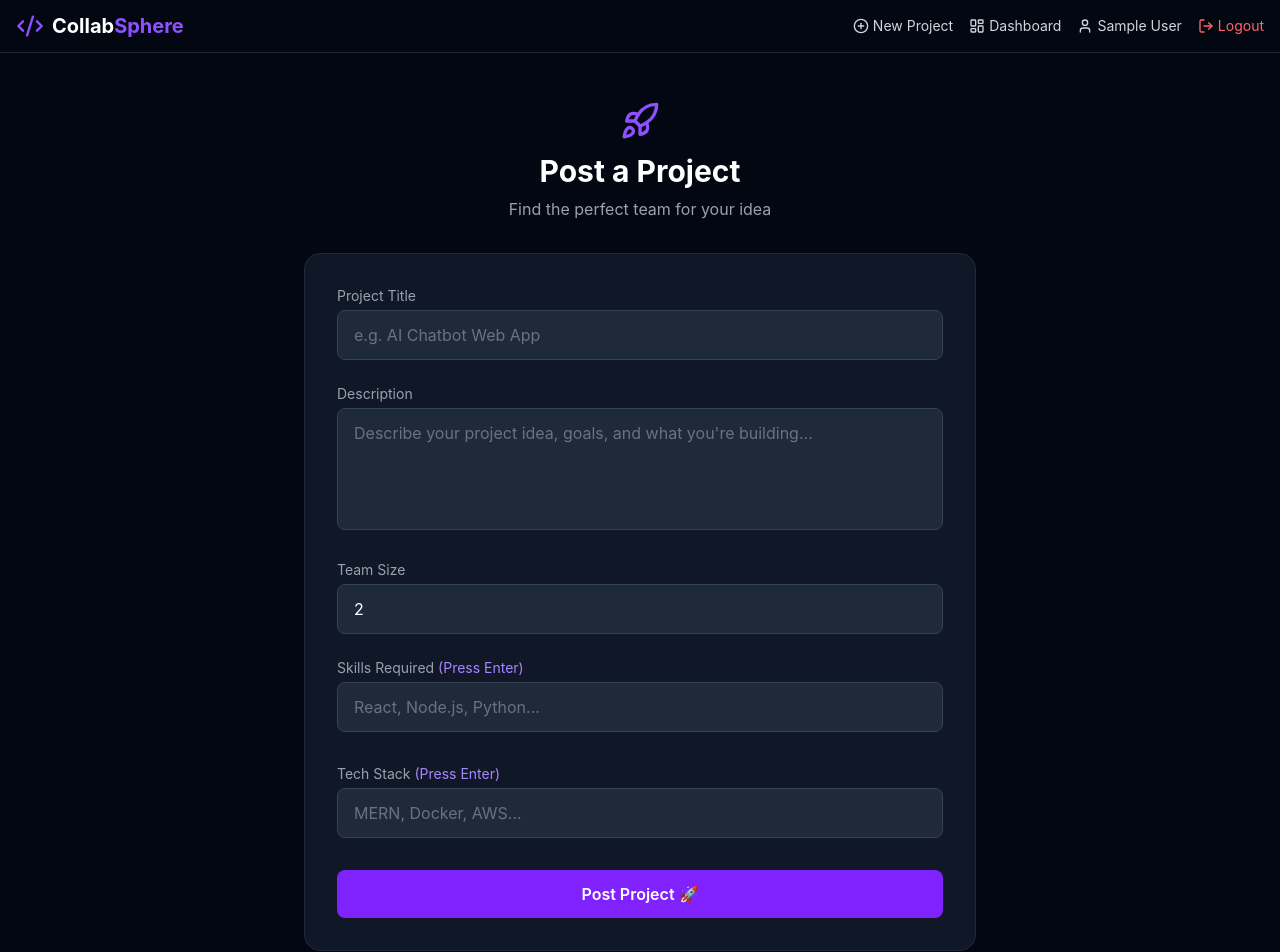
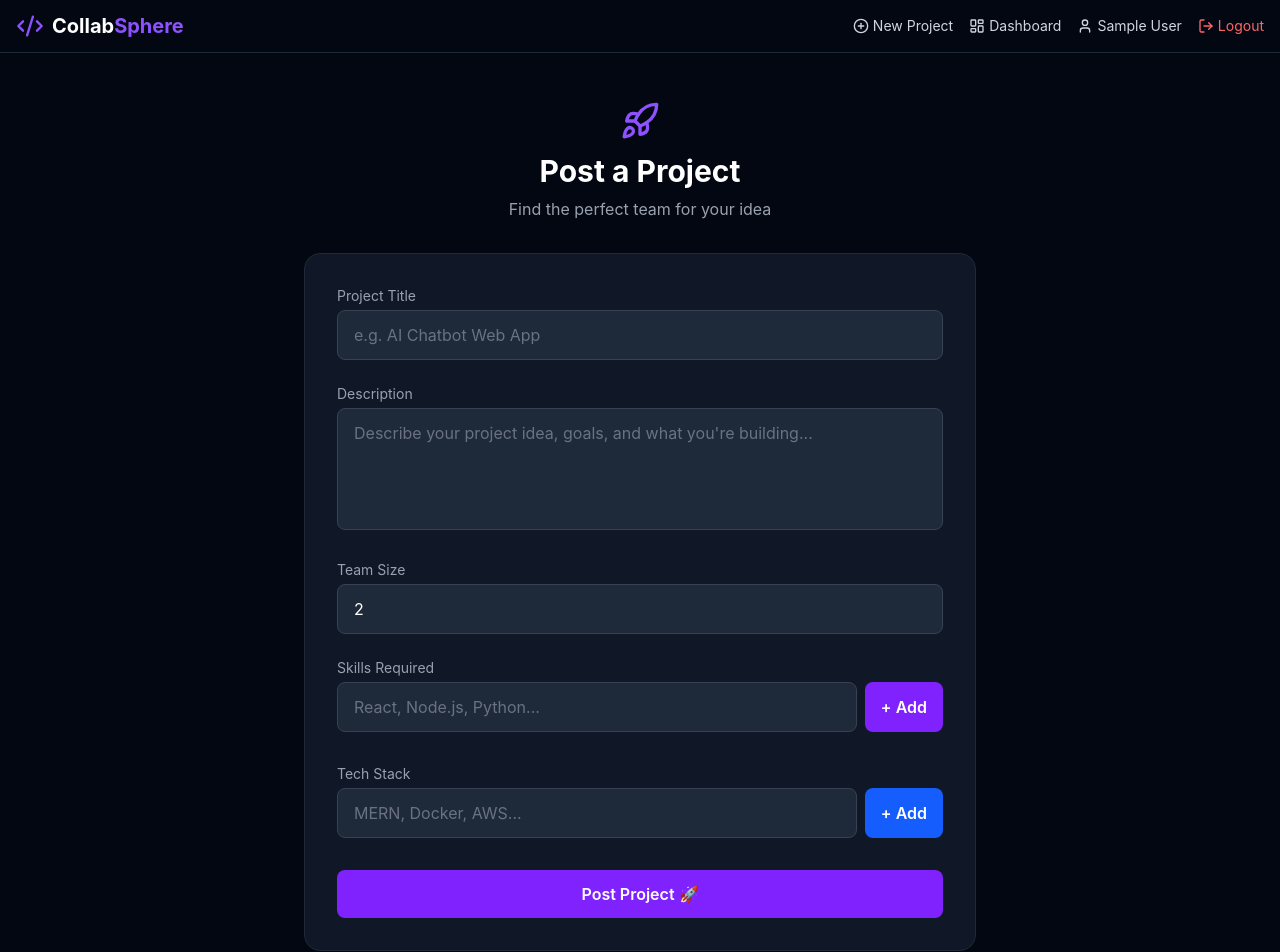
Before and after one commit to adarshnikam17/CollabSphere, a React (Vite) app in the folder client/: page /create-project in a window 1280 px wide. Shown: the top 952 px of the page. Built offline with nearby package versions, Linux system fonts and the light colour scheme; sample sign-in values are in the browser's storage.

Commit message:
fix: add button for skills on all pages

```diff
--- a/client/src/pages/CreateProject.jsx
+++ b/client/src/pages/CreateProject.jsx
@@ -21,6 +21,13 @@ export default function CreateProject() {
     }
   };
 
+  const addTagBtn = (list, setList, input, setInput) => {
+    if (input.trim() && !list.includes(input.trim())) {
+      setList([...list, input.trim()]);
+      setInput("");
+    }
+  };
+
   const removeTag = (item, list, setList) => setList(list.filter((i) => i !== item));
 
   const handleSubmit = async (e) => {
@@ -28,11 +35,7 @@ export default function CreateProject() {
     if (skills.length === 0) return toast.error("Add at least one required skill");
     setLoading(true);
     try {
-      const { data } = await api.post("/projects", {
-        ...form,
-        skillsRequired: skills,
-        techStack: tech,
-      });
+      const { data } = await api.post("/projects", { ...form, skillsRequired: skills, techStack: tech });
       toast.success("Project posted! 🚀");
       navigate(`/projects/${data.project._id}`);
     } catch (error) {
@@ -55,50 +58,34 @@ export default function CreateProject() {
           <form onSubmit={handleSubmit} className="space-y-6">
             <div>
               <label className="text-sm text-gray-400 mb-1 block">Project Title</label>
-              <input
-                type="text"
-                placeholder="e.g. AI Chatbot Web App"
-                value={form.title}
+              <input type="text" placeholder="e.g. AI Chatbot Web App" value={form.title}
                 onChange={(e) => setForm({ ...form, title: e.target.value })}
-                className="w-full bg-gray-800 border border-gray-700 rounded-lg px-4 py-3 text-white placeholder-gray-500 focus:outline-none focus:border-violet-500 transition"
-                required
-              />
+                className="w-full bg-gray-800 border border-gray-700 rounded-lg px-4 py-3 text-white placeholder-gray-500 focus:outline-none focus:border-violet-500 transition" required />
             </div>
-
             <div>
               <label className="text-sm text-gray-400 mb-1 block">Description</label>
-              <textarea
-                placeholder="Describe your project idea, goals, and what you're building..."
-                value={form.description}
+              <textarea placeholder="Describe your project idea, goals, and what you're building..." value={form.description}
                 onChange={(e) => setForm({ ...form, description: e.target.value })}
-                rows={4}
-                className="w-full bg-gray-800 border border-gray-700 rounded-lg px-4 py-3 text-white placeholder-gray-500 focus:outline-none focus:border-violet-500 transition resize-none"
-                required
-              />
+                rows={4} className="w-full bg-gray-800 border border-gray-700 rounded-lg px-4 py-3 text-white placeholder-gray-500 focus:outline-none focus:border-violet-500 transition resize-none" required />
             </div>
-
             <div>
               <label className="text-sm text-gray-400 mb-1 block">Team Size</label>
-              <input
-                type="number"
-                min={2}
-                max={10}
-                value={form.teamSize}
+              <input type="number" min={2} max={10} value={form.teamSize}
                 onChange={(e) => setForm({ ...form, teamSize: parseInt(e.target.value) })}
-                className="w-full bg-gray-800 border border-gray-700 rounded-lg px-4 py-3 text-white focus:outline-none focus:border-violet-500 transition"
-              />
+                className="w-full bg-gray-800 border border-gray-700 rounded-lg px-4 py-3 text-white focus:outline-none focus:border-violet-500 transition" />
             </div>
-
             <div>
-              <label className="text-sm text-gray-400 mb-1 block">Skills Required <span className="text-violet-400">(Press Enter)</span></label>
-              <input
-                type="text"
-                placeholder="React, Node.js, Python..."
-                value={skillInput}
-                onChange={(e) => setSkillInput(e.target.value)}
-                onKeyDown={(e) => addTag(e, skills, setSkills, skillInput, setSkillInput)}
-                className="w-full bg-gray-800 border border-gray-700 rounded-lg px-4 py-3 text-white placeholder-gray-500 focus:outline-none focus:border-violet-500 transition"
-              />
+              <label className="text-sm text-gray-400 mb-1 block">Skills Required</label>
+              <div className="flex gap-2">
+                <input type="text" placeholder="React, Node.js, Python..." value={skillInput}
+                  onChange={(e) => setSkillInput(e.target.value)}
+                  onKeyDown={(e) => addTag(e, skills, setSkills, skillInput, setSkillInput)}
+                  className="flex-1 bg-gray-800 border border-gray-700 rounded-lg px-4 py-3 text-white placeholder-gray-500 focus:outline-none focus:border-violet-500 transition" />
+                <button type="button" onClick={() => addTagBtn(skills, setSkills, skillInput, setSkillInput)}
+                  className="bg-violet-600 hover:bg-violet-700 text-white px-4 py-3 rounded-lg transition font-semibold">
+                  + Add
+                </button>
+              </div>
               <div className="flex flex-wrap gap-2 mt-2">
                 {skills.map((s) => (
                   <span key={s} className="flex items-center gap-1 bg-violet-600/20 text-violet-300 text-xs px-3 py-1 rounded-full border border-violet-500/30">
@@ -107,17 +94,18 @@ export default function CreateProject() {
                 ))}
               </div>
             </div>
-
             <div>
-              <label className="text-sm text-gray-400 mb-1 block">Tech Stack <span className="text-violet-400">(Press Enter)</span></label>
-              <input
-                type="text"
-                placeholder="MERN, Docker, AWS..."
-                value={techInput}
-                onChange={(e) => setTechInput(e.target.value)}
-                onKeyDown={(e) => addTag(e, tech, setTech, techInput, setTechInput)}
-                className="w-full bg-gray-800 border border-gray-700 rounded-lg px-4 py-3 text-white placeholder-gray-500 focus:outline-none focus:border-violet-500 transition"
-              />
+              <label className="text-sm text-gray-400 mb-1 block">Tech Stack</label>
+              <div className="flex gap-2">
+                <input type="text" placeholder="MERN, Docker, AWS..." value={techInput}
+                  onChange={(e) => setTechInput(e.target.value)}
+                  onKeyDown={(e) => addTag(e, tech, setTech, techInput, setTechInput)}
+                  className="flex-1 bg-gray-800 border border-gray-700 rounded-lg px-4 py-3 text-white placeholder-gray-500 focus:outline-none focus:border-violet-500 transition" />
+                <button type="button" onClick={() => addTagBtn(tech, setTech, techInput, setTechInput)}
+                  className="bg-blue-600 hover:bg-blue-700 text-white px-4 py-3 rounded-lg transition font-semibold">
+                  + Add
+                </button>
+              </div>
               <div className="flex flex-wrap gap-2 mt-2">
                 {tech.map((t) => (
                   <span key={t} className="flex items-center gap-1 bg-blue-600/20 text-blue-300 text-xs px-3 py-1 rounded-full border border-blue-500/30">
@@ -126,12 +114,8 @@ export default function CreateProject() {
                 ))}
               </div>
             </div>
-
-            <button
-              type="submit"
-              disabled={loading}
-              className="w-full bg-violet-600 hover:bg-violet-700 disabled:opacity-50 text-white font-semibold py-3 rounded-lg transition"
-            >
+            <button type="submit" disabled={loading}
+              className="w-full bg-violet-600 hover:bg-violet-700 disabled:opacity-50 text-white font-semibold py-3 rounded-lg transition">
               {loading ? "Posting..." : "Post Project 🚀"}
             </button>
           </form>
--- a/client/src/pages/Profile.jsx
+++ b/client/src/pages/Profile.jsx
@@ -26,6 +26,13 @@ export default function Profile() {
     }
   };
 
+  const addSkillBtn = () => {
+    if (skillInput.trim() && !skills.includes(skillInput.trim())) {
+      setSkills([...skills, skillInput.trim()]);
+      setSkillInput("");
+    }
+  };
+
   const removeSkill = (skill) => setSkills(skills.filter((s) => s !== skill));
 
   const handleSubmit = async (e) => {
@@ -45,7 +52,6 @@ export default function Profile() {
   return (
     <div className="min-h-screen bg-gray-950 py-12 px-4">
       <div className="max-w-2xl mx-auto">
-        {/* Header */}
         <div className="text-center mb-8">
           <div className="w-20 h-20 rounded-full bg-violet-600 flex items-center justify-center text-3xl font-bold text-white mx-auto mb-4">
             {user?.name?.charAt(0).toUpperCase()}
@@ -61,49 +67,36 @@ export default function Profile() {
           <form onSubmit={handleSubmit} className="space-y-5">
             <div>
               <label className="text-sm text-gray-400 mb-1 block">Full Name</label>
-              <input
-                type="text"
-                value={form.name}
+              <input type="text" value={form.name}
                 onChange={(e) => setForm({ ...form, name: e.target.value })}
-                className="w-full bg-gray-800 border border-gray-700 rounded-lg px-4 py-3 text-white focus:outline-none focus:border-violet-500 transition"
-                required
-              />
+                className="w-full bg-gray-800 border border-gray-700 rounded-lg px-4 py-3 text-white focus:outline-none focus:border-violet-500 transition" required />
             </div>
-
             <div>
               <label className="text-sm text-gray-400 mb-1 block">Bio</label>
-              <textarea
-                placeholder="Tell developers about yourself..."
-                value={form.bio}
+              <textarea placeholder="Tell developers about yourself..." value={form.bio}
                 onChange={(e) => setForm({ ...form, bio: e.target.value })}
-                rows={3}
-                className="w-full bg-gray-800 border border-gray-700 rounded-lg px-4 py-3 text-white placeholder-gray-500 focus:outline-none focus:border-violet-500 transition resize-none"
-              />
+                rows={3} className="w-full bg-gray-800 border border-gray-700 rounded-lg px-4 py-3 text-white placeholder-gray-500 focus:outline-none focus:border-violet-500 transition resize-none" />
             </div>
-
             <div>
               <label className="text-sm text-gray-400 mb-1 block flex items-center gap-2">
                 <Github size={14} /> GitHub URL
               </label>
-              <input
-                type="text"
-                placeholder="https://github.com/username"
-                value={form.github}
+              <input type="text" placeholder="https://github.com/username" value={form.github}
                 onChange={(e) => setForm({ ...form, github: e.target.value })}
-                className="w-full bg-gray-800 border border-gray-700 rounded-lg px-4 py-3 text-white placeholder-gray-500 focus:outline-none focus:border-violet-500 transition"
-              />
+                className="w-full bg-gray-800 border border-gray-700 rounded-lg px-4 py-3 text-white placeholder-gray-500 focus:outline-none focus:border-violet-500 transition" />
             </div>
-
             <div>
-              <label className="text-sm text-gray-400 mb-1 block">Skills <span className="text-violet-400">(Press Enter)</span></label>
-              <input
-                type="text"
-                placeholder="React, Node.js, Python..."
-                value={skillInput}
-                onChange={(e) => setSkillInput(e.target.value)}
-                onKeyDown={addSkill}
-                className="w-full bg-gray-800 border border-gray-700 rounded-lg px-4 py-3 text-white placeholder-gray-500 focus:outline-none focus:border-violet-500 transition"
-              />
+              <label className="text-sm text-gray-400 mb-1 block">Skills</label>
+              <div className="flex gap-2">
+                <input type="text" placeholder="React, Node.js, Python..." value={skillInput}
+                  onChange={(e) => setSkillInput(e.target.value)}
+                  onKeyDown={addSkill}
+                  className="flex-1 bg-gray-800 border border-gray-700 rounded-lg px-4 py-3 text-white placeholder-gray-500 focus:outline-none focus:border-violet-500 transition" />
+                <button type="button" onClick={addSkillBtn}
+                  className="bg-violet-600 hover:bg-violet-700 text-white px-4 py-3 rounded-lg transition font-semibold">
+                  + Add
+                </button>
+              </div>
               <div className="flex flex-wrap gap-2 mt-2">
                 {skills.map((skill) => (
                   <span key={skill} className="flex items-center gap-1 bg-violet-600/20 text-violet-300 text-xs px-3 py-1 rounded-full border border-violet-500/30">
@@ -113,12 +106,8 @@ export default function Profile() {
                 ))}
               </div>
             </div>
-
-            <button
-              type="submit"
-              disabled={loading}
-              className="w-full flex items-center justify-center gap-2 bg-violet-600 hover:bg-violet-700 disabled:opacity-50 text-white font-semibold py-3 rounded-lg transition"
-            >
+            <button type="submit" disabled={loading}
+              className="w-full flex items-center justify-center gap-2 bg-violet-600 hover:bg-violet-700 disabled:opacity-50 text-white font-semibold py-3 rounded-lg transition">
               <Save size={16} />
               {loading ? "Saving..." : "Save Profile"}
             </button>
--- a/client/src/pages/Register.jsx
+++ b/client/src/pages/Register.jsx
@@ -16,9 +16,14 @@ export default function Register() {
   const addSkill = (e) => {
     if (e.key === "Enter" && skillInput.trim()) {
       e.preventDefault();
-      if (!skills.includes(skillInput.trim())) {
-        setSkills([...skills, skillInput.trim()]);
-      }
+      if (!skills.includes(skillInput.trim())) setSkills([...skills, skillInput.trim()]);
+      setSkillInput("");
+    }
+  };
+
+  const addSkillBtn = () => {
+    if (skillInput.trim() && !skills.includes(skillInput.trim())) {
+      setSkills([...skills, skillInput.trim()]);
       setSkillInput("");
     }
   };
@@ -55,57 +60,40 @@ export default function Register() {
           <form onSubmit={handleSubmit} className="space-y-5">
             <div>
               <label className="text-sm text-gray-400 mb-1 block">Full Name</label>
-              <input
-                type="text"
-                placeholder="Adarsh Nikam"
-                value={form.name}
+              <input type="text" placeholder="Adarsh Nikam" value={form.name}
                 onChange={(e) => setForm({ ...form, name: e.target.value })}
-                className="w-full bg-gray-800 border border-gray-700 rounded-lg px-4 py-3 text-white placeholder-gray-500 focus:outline-none focus:border-violet-500 transition"
-                required
-              />
+                className="w-full bg-gray-800 border border-gray-700 rounded-lg px-4 py-3 text-white placeholder-gray-500 focus:outline-none focus:border-violet-500 transition" required />
             </div>
             <div>
               <label className="text-sm text-gray-400 mb-1 block">Email</label>
-              <input
-                type="email"
-                placeholder="you@example.com"
-                value={form.email}
+              <input type="email" placeholder="you@example.com" value={form.email}
                 onChange={(e) => setForm({ ...form, email: e.target.value })}
-                className="w-full bg-gray-800 border border-gray-700 rounded-lg px-4 py-3 text-white placeholder-gray-500 focus:outline-none focus:border-violet-500 transition"
-                required
-              />
+                className="w-full bg-gray-800 border border-gray-700 rounded-lg px-4 py-3 text-white placeholder-gray-500 focus:outline-none focus:border-violet-500 transition" required />
             </div>
             <div>
               <label className="text-sm text-gray-400 mb-1 block">Password</label>
-              <input
-                type="password"
-                placeholder="••••••••"
-                value={form.password}
+              <input type="password" placeholder="••••••••" value={form.password}
                 onChange={(e) => setForm({ ...form, password: e.target.value })}
-                className="w-full bg-gray-800 border border-gray-700 rounded-lg px-4 py-3 text-white placeholder-gray-500 focus:outline-none focus:border-violet-500 transition"
-                required
-              />
+                className="w-full bg-gray-800 border border-gray-700 rounded-lg px-4 py-3 text-white placeholder-gray-500 focus:outline-none focus:border-violet-500 transition" required />
             </div>
             <div>
               <label className="text-sm text-gray-400 mb-1 block">GitHub URL (optional)</label>
-              <input
-                type="text"
-                placeholder="https://github.com/username"
-                value={form.github}
+              <input type="text" placeholder="https://github.com/username" value={form.github}
                 onChange={(e) => setForm({ ...form, github: e.target.value })}
-                className="w-full bg-gray-800 border border-gray-700 rounded-lg px-4 py-3 text-white placeholder-gray-500 focus:outline-none focus:border-violet-500 transition"
-              />
+                className="w-full bg-gray-800 border border-gray-700 rounded-lg px-4 py-3 text-white placeholder-gray-500 focus:outline-none focus:border-violet-500 transition" />
             </div>
             <div>
-              <label className="text-sm text-gray-400 mb-1 block">Skills (Press Enter to add)</label>
-              <input
-                type="text"
-                placeholder="React, Node.js, Python..."
-                value={skillInput}
-                onChange={(e) => setSkillInput(e.target.value)}
-                onKeyDown={addSkill}
-                className="w-full bg-gray-800 border border-gray-700 rounded-lg px-4 py-3 text-white placeholder-gray-500 focus:outline-none focus:border-violet-500 transition"
-              />
+              <label className="text-sm text-gray-400 mb-1 block">Skills</label>
+              <div className="flex gap-2">
+                <input type="text" placeholder="React, Node.js, Python..." value={skillInput}
+                  onChange={(e) => setSkillInput(e.target.value)}
+                  onKeyDown={addSkill}
+                  className="flex-1 bg-gray-800 border border-gray-700 rounded-lg px-4 py-3 text-white placeholder-gray-500 focus:outline-none focus:border-violet-500 transition" />
+                <button type="button" onClick={addSkillBtn}
+                  className="bg-violet-600 hover:bg-violet-700 text-white px-4 py-3 rounded-lg transition font-semibold">
+                  + Add
+                </button>
+              </div>
               <div className="flex flex-wrap gap-2 mt-2">
                 {skills.map((skill) => (
                   <span key={skill} className="flex items-center gap-1 bg-violet-600/20 text-violet-300 text-xs px-3 py-1 rounded-full border border-violet-500/30">
@@ -117,28 +105,18 @@ export default function Register() {
             </div>
             <div>
               <label className="text-sm text-gray-400 mb-1 block">Bio (optional)</label>
-              <textarea
-                placeholder="Tell us about yourself..."
-                value={form.bio}
+              <textarea placeholder="Tell us about yourself..." value={form.bio}
                 onChange={(e) => setForm({ ...form, bio: e.target.value })}
-                rows={3}
-                className="w-full bg-gray-800 border border-gray-700 rounded-lg px-4 py-3 text-white placeholder-gray-500 focus:outline-none focus:border-violet-500 transition resize-none"
-              />
+                rows={3} className="w-full bg-gray-800 border border-gray-700 rounded-lg px-4 py-3 text-white placeholder-gray-500 focus:outline-none focus:border-violet-500 transition resize-none" />
             </div>
-            <button
-              type="submit"
-              disabled={loading}
-              className="w-full bg-violet-600 hover:bg-violet-700 disabled:opacity-50 text-white font-semibold py-3 rounded-lg transition"
-            >
+            <button type="submit" disabled={loading}
+              className="w-full bg-violet-600 hover:bg-violet-700 disabled:opacity-50 text-white font-semibold py-3 rounded-lg transition">
               {loading ? "Creating account..." : "Create Account"}
             </button>
           </form>
-
           <p className="text-center text-gray-400 text-sm mt-6">
             Already have an account?{" "}
-            <Link to="/login" className="text-violet-400 hover:text-violet-300">
-              Login here
-            </Link>
+            <Link to="/login" className="text-violet-400 hover:text-violet-300">Login here</Link>
           </p>
         </div>
       </div>
```
